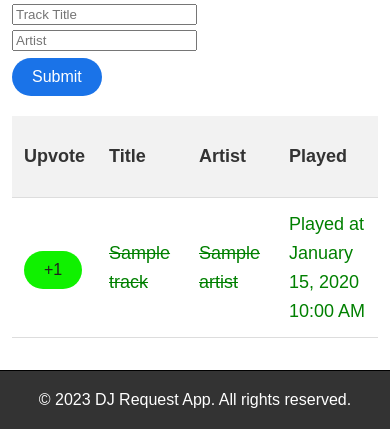
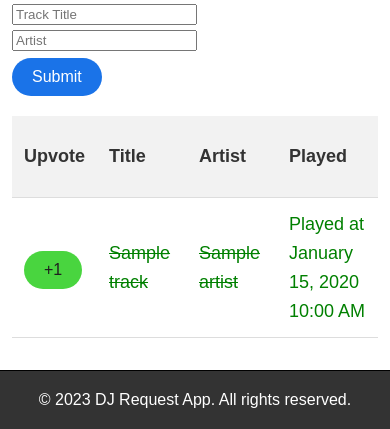
Before and after one commit to djrobzilla/djrequest, a Python web app: template templates/index.html in a window 390 px wide. Shown: the part 598-1027 px from the top of the page. Run offline with Jinja, Linux system fonts and the light colour scheme; the template is opened without the code that fills it: most values are stand-ins (such as "Sample title", 1, 10 or a date in 2020).

Commit message:
refining mobile styles, index table, and upvote button v7

```diff
--- a/static/css/style.css
+++ b/static/css/style.css
@@ -210,12 +210,12 @@ button:hover {
 
 /* Upvote Button Styling */
 .upvote-button {
-    background-color: #10f100;
+    background-color: #49d53f;
     color: #1f1f1f;
 }
 
 .upvote-button:hover {
-    background-color: #0cb000;
+    background-color: #42a33b;
     color: #1f1f1f;
 }
 
```
Also changed, not shown: instance/djrequests.db, 1 other file.
